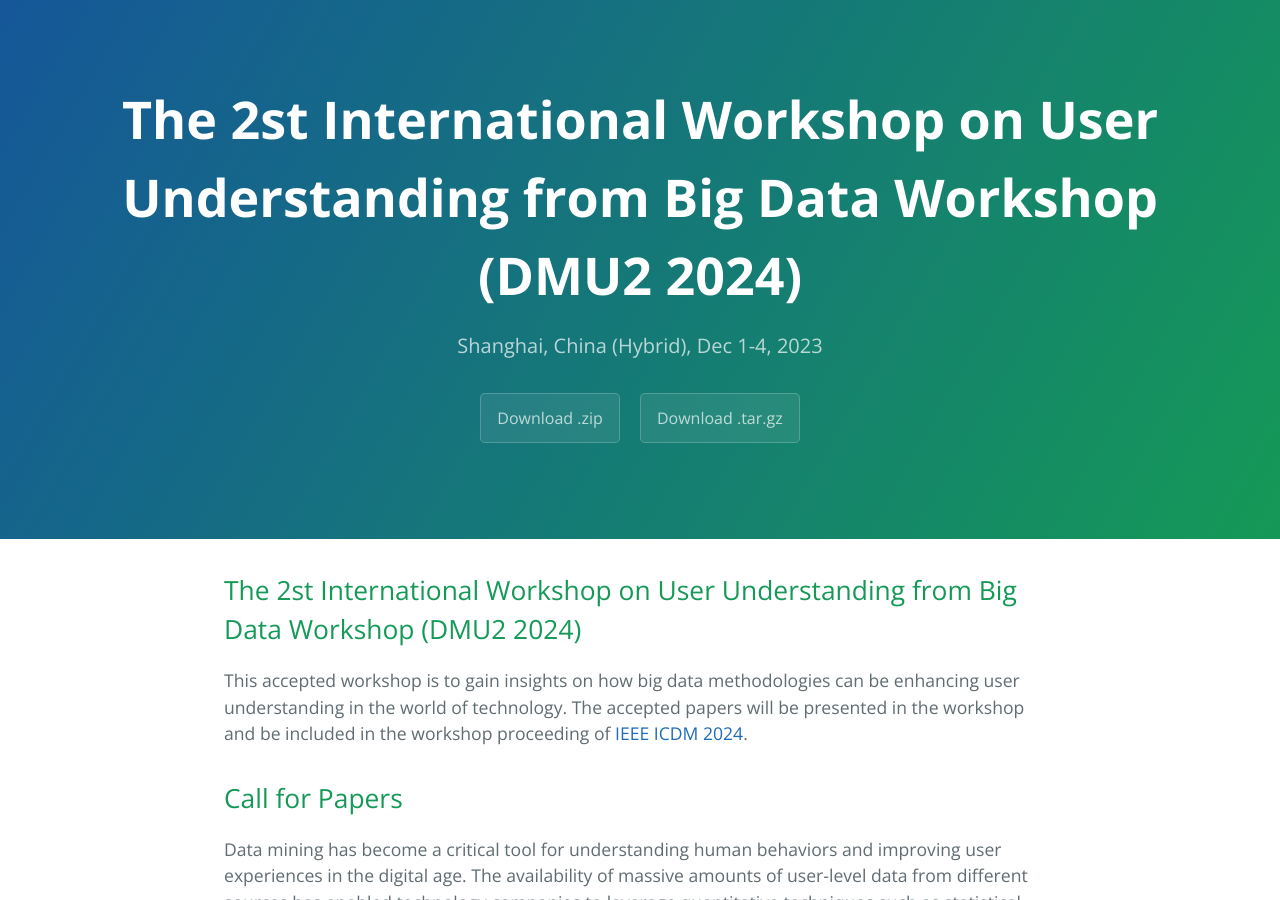
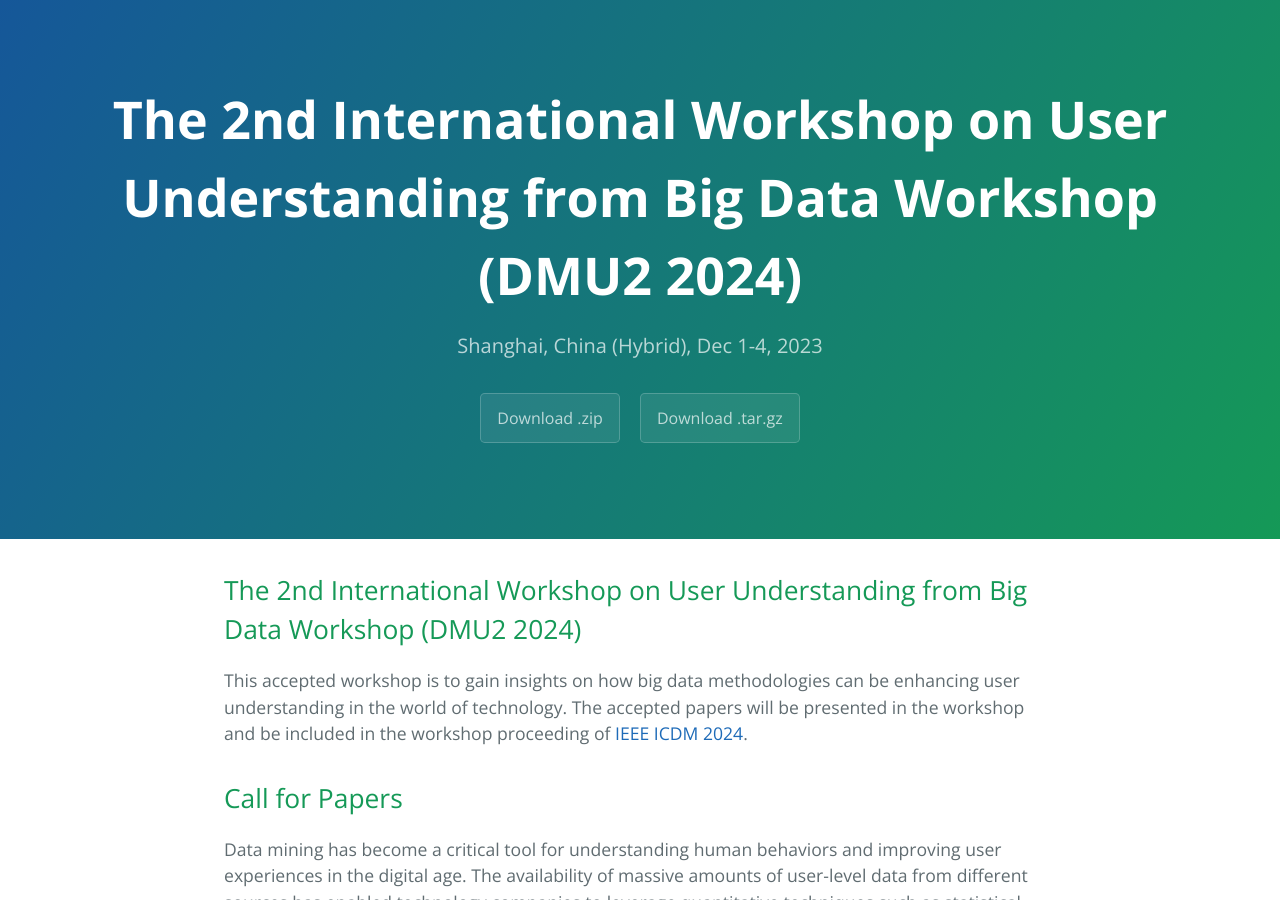
Before and after one commit to dmu2/dmu2.github.io, a Jekyll site: the page built from index.md, in a window 1280 px wide and 900 px high. Built offline with Jekyll 4.4.1, drawn with Linux system fonts in a browser that asks for light colours; our own code applies the rules of GitHub Pages for plain Markdown files.

Commit message:
Update index.md

```diff
--- a/index.md
+++ b/index.md
@@ -1,4 +1,4 @@
-## The 2st International Workshop on User Understanding from Big Data Workshop (DMU2 2024)
+## The 2nd International Workshop on User Understanding from Big Data Workshop (DMU2 2024)
 This accepted workshop is to gain insights on how big data methodologies can be enhancing user understanding in the world of technology. The accepted papers will be presented in the workshop and be included in the workshop proceeding of [IEEE ICDM 2024](https://icdm2024.org/).
 
 ## Call for Papers
```
